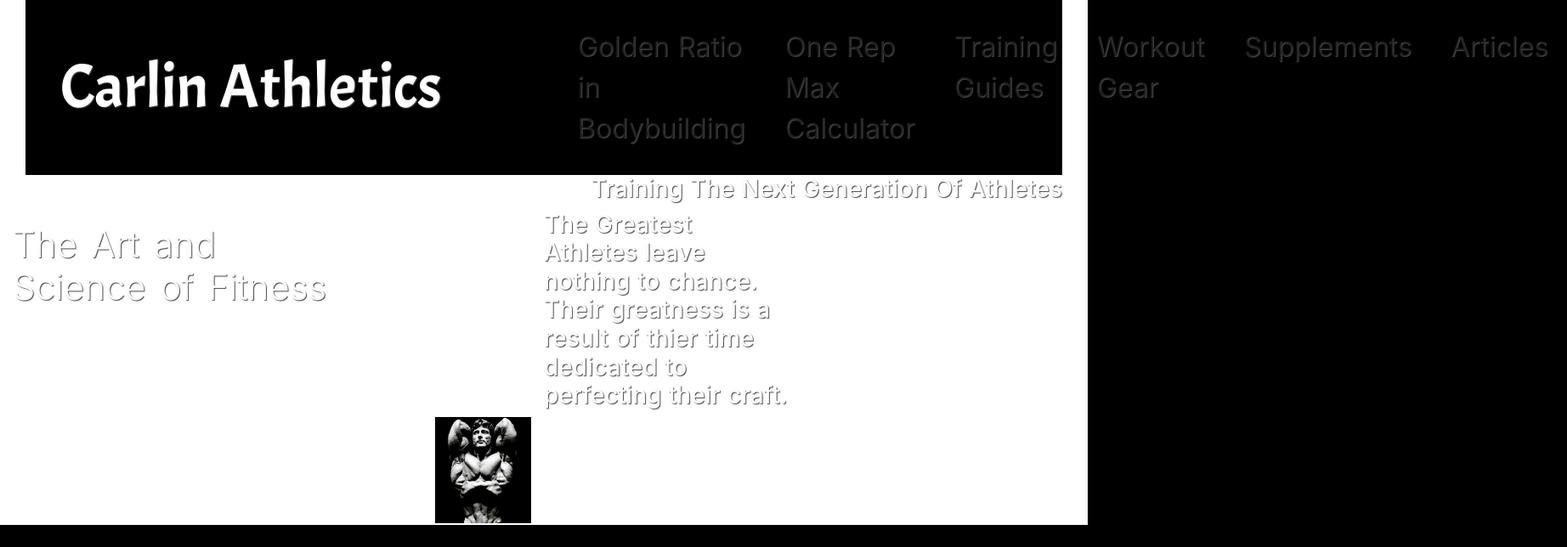
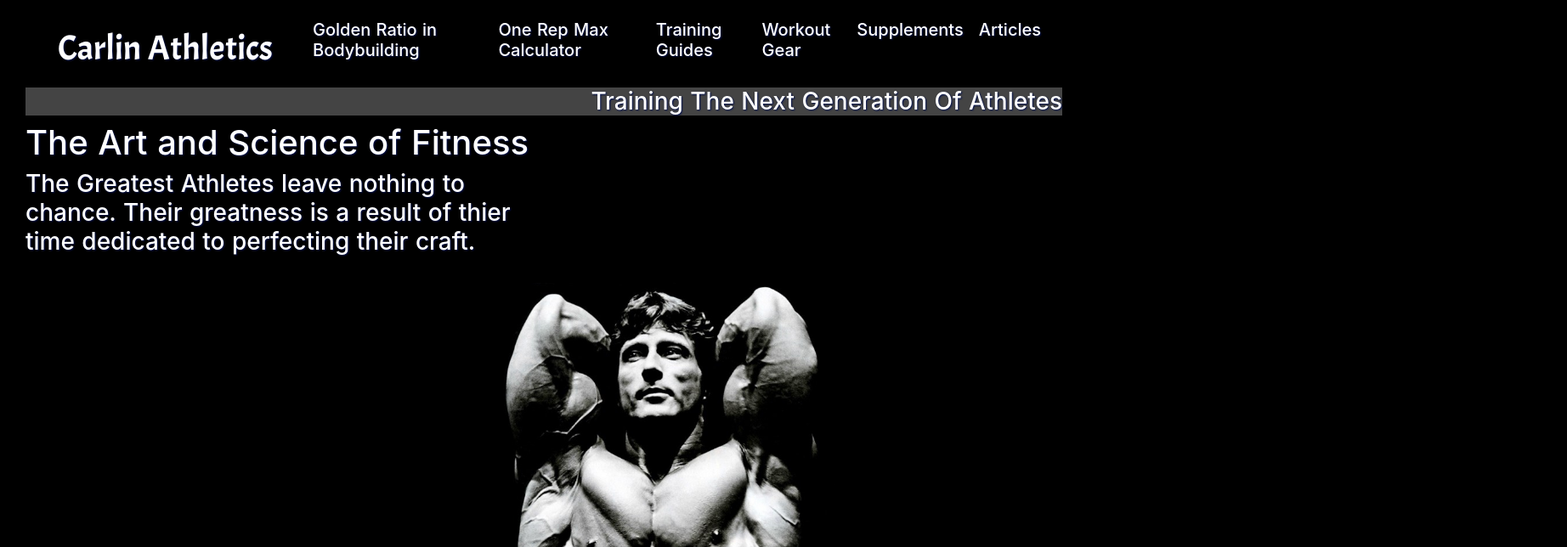
Before and after one commit to About7Sharks/carlinfitness, a Nuxt app: page / in a window 1280 px wide. Shown: the top 644 px of the page at 85% size, 1844 px wide, since content can reach past the window. Built offline with nearby package versions, Linux system fonts and the light colour scheme.

Commit message:
new layout since bootsrap grid system is now working

```diff
--- a/components/navbar.vue
+++ b/components/navbar.vue
@@ -5,7 +5,7 @@
     <b-navbar class="row" toggleable="lg">
 
 
-      <b-navbar-brand class="col-sm-6">
+      <b-navbar-brand class="col-sm-3">
         <div id="header">
           <b-link to="/">Carlin Athletics </b-link>
         </div>
@@ -14,12 +14,12 @@
       <b-navbar-toggle target="nav_collapse"></b-navbar-toggle>
       <b-collapse is-nav id="nav_collapse">
         <b-navbar-nav>
-          <b-nav-item to="goldenRatio">Golden Ratio in Bodybuilding </b-nav-item>
-          <b-nav-item to="oneRepMax">One Rep Max Calculator </b-nav-item>
-          <b-nav-item href="https://www.reddit.com/r/Fitness/wiki/programs">Training Guides </b-nav-item>
-          <b-nav-item to="trainingGuides">Workout Gear </b-nav-item>
-          <b-nav-item to="trainingGuides">Supplements </b-nav-item>
-          <b-nav-item to="posts">Articles </b-nav-item>
+          <b-nav-item to="goldenRatio"><h5> Golden Ratio in Bodybuilding </h5></b-nav-item>
+          <b-nav-item to="oneRepMax"><h5>One Rep Max Calculator</h5>  </b-nav-item>
+          <b-nav-item href="https://www.reddit.com/r/Fitness/wiki/programs"><h5>Training Guides</h5>  </b-nav-item>
+          <b-nav-item to="trainingGuides"> <h5>Workout Gear</h5> </b-nav-item>
+          <b-nav-item to="trainingGuides"> <h5>Supplements</h5> </b-nav-item>
+          <b-nav-item to="posts"><h5>Articles</h5></b-nav-item>
 
 
         </b-navbar-nav>
@@ -48,27 +48,25 @@
   a {
     text-decoration: none;
     color: white;
-    padding-left: 10px;
   }
 
-  .nav-link {
-    font-size: 2em;
-    border-radius: 10px;
+ .nav-link h5  {
+    color: white;
+
   }
-
   #dropDown a {
-    color: black;
+    color: rgb(255, 255, 255);
     width: 150px;
 
   }
 
   .navbar-brand {
-    font-size: 3.5em;
-
+    font-size: 3.2em;
+    text-align: center;
   }
 
   .nav-item {
-    padding: 15px;
+    padding: 1px;
   }
 
   #header {
@@ -76,12 +74,14 @@
     font-family: 'Acme', sans-serif;
     -webkit-font-smoothing: antialiased;
 
+
   }
 
+
   #header {
-    color: black;
-    font-size: 1.3em;
-    display: flex;
+
+    font-size: .8em;
+  display: inline-block;
   }
 
   #banner {
@@ -90,8 +90,10 @@
   }
 
   .navbar-toggler {
-    width: 100%;
-    height: 20px;
+    width: 100vw;
+    margin: 0 auto;
+    height: auto;
+    background-color: white;
   }
 
   #banner h3 {
@@ -111,7 +113,14 @@
 
     .navbar {
       font-size: .6em;
-      text-align: left;
+    }
+  }
+   @media only screen and (max-width: 992px) {
+
+    #header {
+      text-align: center;
+
+
     }
   }
 </style>
--- a/pages/index.vue
+++ b/pages/index.vue
@@ -1,21 +1,21 @@
 <template>
   <b-container fluid>
     <navbar/>
-    <div class="row">
-      <div class="col-sm-6">
-        <h2 class="subtitle">
+
+            <div id="leftFrank" class="col-sm-6" >
+
+        <h1 >
           The Art and Science of Fitness
-          <br>
-        </h2>
 
-      </div>
-      <div id="leftFrank" class="row">
-        <h3 class="col-sm-6">The Greatest Athletes leave nothing to chance. Their greatness is a result of thier time dedicated to perfecting their craft.  </h3>
+        </h1>
+
+
+        <h3>The Greatest Athletes leave nothing to chance. Their greatness is a result of thier time dedicated to perfecting their craft.  </h3>
         <br>
 
   </div>
-      <img src="../static/frankZane.jpg" id=Franky class="col-sm-6" alt="">
-    </div>
+      <img src="../static/frankZane.jpg" id=Franky  alt="">
+
 
 
   </b-container>
@@ -38,7 +38,12 @@
     text-align: center;
     margin: 0 auto;
     max-width: 1500px;
+    text-shadow:1px 1px 2px rgb(3, 16, 75);
 
+
+  }
+  #__layout{
+    background-color: black;
   }
   #links a{
     background-color: #313030;
@@ -46,35 +51,12 @@
   }
 
 
-  .title {
-    font-family: "Quicksand", "Source Sans Pro", -apple-system, BlinkMacSystemFont, "Segoe UI", Roboto, "Helvetica Neue", Arial, sans-serif;
-    /* 1 */
-    font-weight: 300;
-    font-size: 100px;
-    color: #ffffff;
-    letter-spacing: 1px;
-  }
-
-  .subtitle {
-    font-weight: 300;
-    font-size: 42px;
-    color: #ffffff;
-    word-spacing: 5px;
-    padding-bottom: 15px;
-    padding-top: 15px;
-    width: 50%;
-    min-width: 375px;
-  }
-
-  .links {
-    padding-top: 15px;
-  }
 
   #leftFrank {
     color: white;
-    width: 50%;
+
     min-width: 375px;
-    display: flex;
+
   }
 
   #Franky {
```
